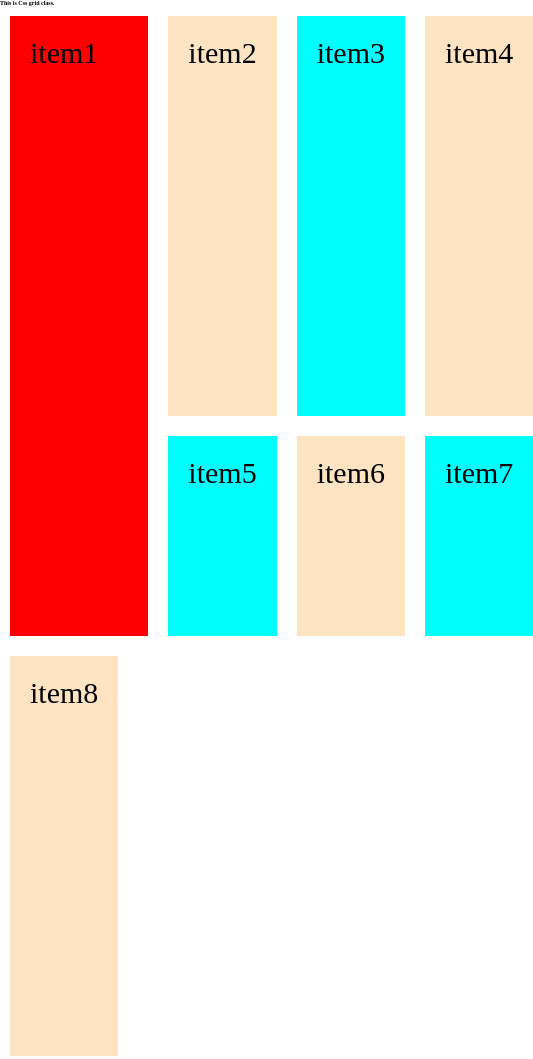
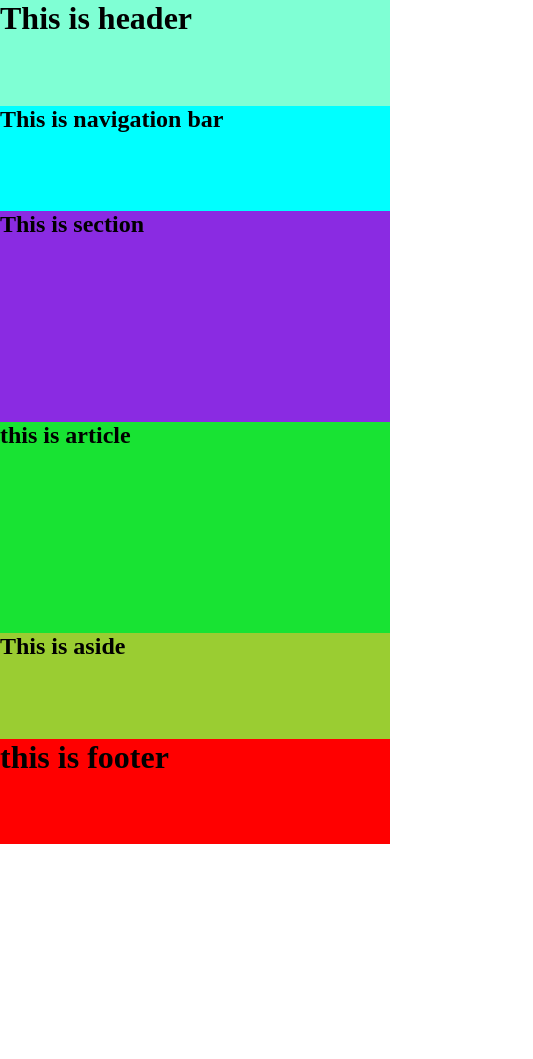
Before and after one commit to subash431/css-grid-responsive, a plain HTML site: page index.html in a window 390 px wide. Shown: the whole page, 533 px wide, since content can reach past the window. After the commit the page ends 844 px from the top, so only its background shows below. Drawn offline with Linux system fonts and the light colour scheme.

Commit message:
css grid responsive pages

```diff
--- a/index.html
+++ b/index.html
@@ -5,22 +5,30 @@
     <meta charset="UTF-8">
     <meta http-equiv="X-UA-Compatible" content="IE=edge">
     <meta name="viewport" content="width=device-width, initial-scale=1.0">
-    <link rel="stylesheet" href="css/style.css">
-    <title>css-grid</title>
+    <link rel="stylesheet" href="css/style1.css">
+    <title>Css grid</title>
 </head>
 
-<body>
-    <h1>This is Css grid class.</h1>
-    <div class="container">
-        <div class="items">item1</div>
-        <div class="items">item2</div>
-        <div class="items">item3</div>
-        <div class="items">item4</div>
-        <div class="items">item5</div>
-        <div class="items">item6</div>
-        <div class="items">item7</div>
-        <div class="items">item8</div>
-    </div>
+<body class="main">
+    <header>
+        <h1>This is header</h1>
+    </header>
+    <nav>
+        <h1>This is navigation bar</h1>
+    </nav>
+    <section>
+        <h1>This is section</h1>
+    </section>
+    <aside>
+        <h1>This is aside</h1>
+    </aside>
+    <article>
+        <h1>this is article</h1>
+    </article>
+    <footer>
+        <h1>this is footer</h1>
+    </footer>
+
 </body>
 
 </html>
```
